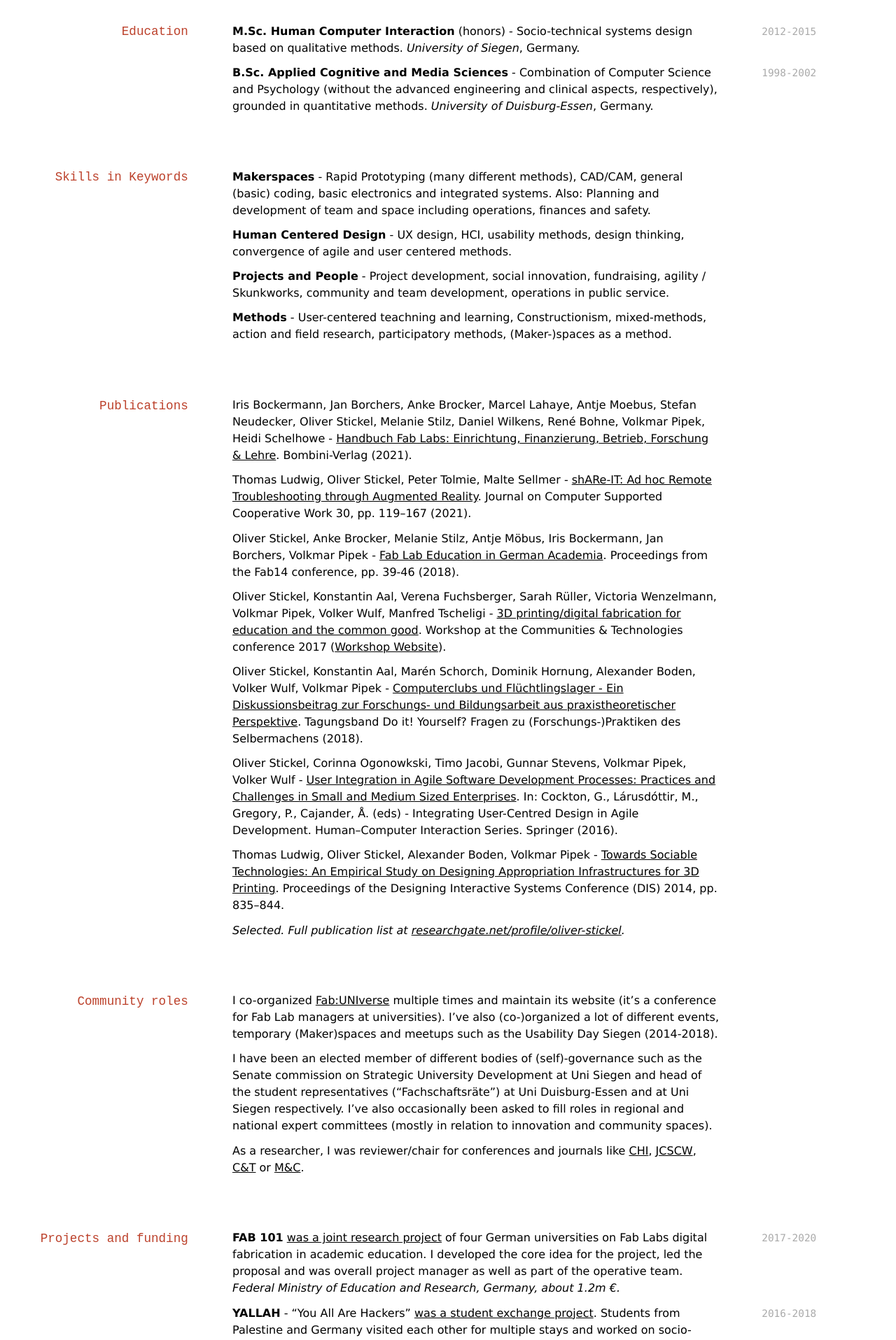
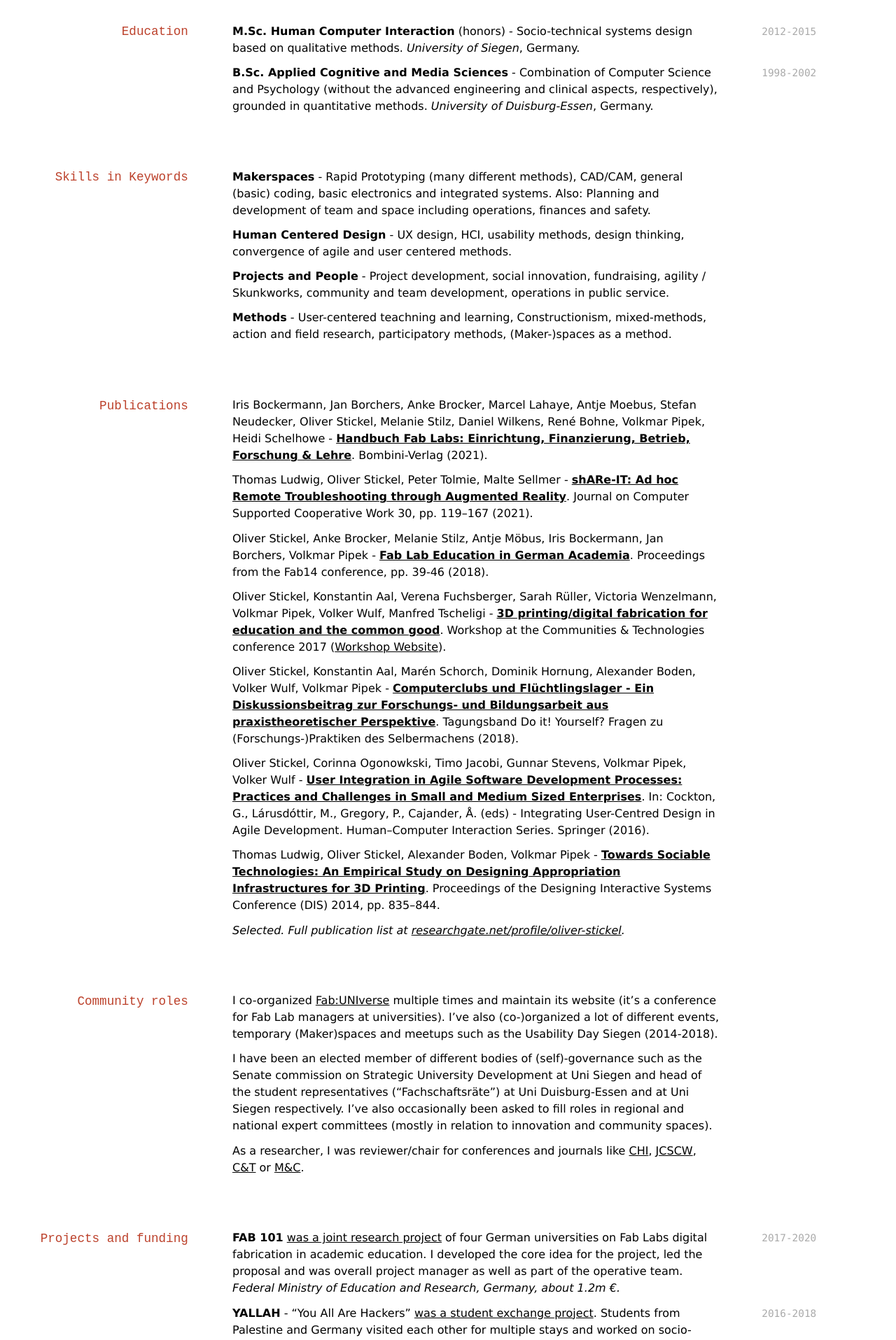
Before and after one commit to oliverstickel/oliverstickel.github.io, a Jekyll site: the page built from index.md, in a window 1280 px wide. Shown: the part 941-2856 px from the top of the page at 70% size. Built offline with Jekyll 4.4.1, drawn with Linux system fonts in a browser that asks for light colours; nearby versions of some CDN libraries; a style sheet for code colours, icons or effects is not loaded.

```diff
--- a/index.md
+++ b/index.md
@@ -54,20 +54,20 @@ Fab Lab Manager & Founder
 
 ## Publications
 
-Iris Bockermann, Jan Borchers, Anke Brocker, Marcel Lahaye, Antje Moebus, Stefan Neudecker, Oliver Stickel, Melanie Stilz, Daniel Wilkens, René Bohne, Volkmar Pipek, Heidi Schelhowe - [Handbuch Fab Labs: Einrichtung, Finanzierung, Betrieb, Forschung & Lehre](https://www.bombini-verlag.de/shop/handbuch-fab-labs/). Bombini-Verlag (2021).
+Iris Bockermann, Jan Borchers, Anke Brocker, Marcel Lahaye, Antje Moebus, Stefan Neudecker, Oliver Stickel, Melanie Stilz, Daniel Wilkens, René Bohne, Volkmar Pipek, Heidi Schelhowe - [**Handbuch Fab Labs: Einrichtung, Finanzierung, Betrieb, Forschung & Lehre**](https://www.bombini-verlag.de/shop/handbuch-fab-labs/). Bombini-Verlag (2021).
 
-Thomas Ludwig, Oliver Stickel, Peter Tolmie, Malte Sellmer - [shARe-IT: Ad hoc Remote Troubleshooting through Augmented Reality](https://link.springer.com/article/10.1007/s10606-021-09393-5). Journal on Computer Supported Cooperative Work 30, pp. 119–167 (2021).
+Thomas Ludwig, Oliver Stickel, Peter Tolmie, Malte Sellmer - [**shARe-IT: Ad hoc Remote Troubleshooting through Augmented Reality**](https://link.springer.com/article/10.1007/s10606-021-09393-5). Journal on Computer Supported Cooperative Work 30, pp. 119–167 (2021).
 
-Oliver Stickel, Anke Brocker, Melanie Stilz, Antje Möbus, Iris Bockermann, Jan Borchers, Volkmar Pipek - [Fab Lab Education in German Academia](https://zenodo.org/record/1344438). Proceedings from the Fab14 conference, pp. 39-46 (2018).
+Oliver Stickel, Anke Brocker, Melanie Stilz, Antje Möbus, Iris Bockermann, Jan Borchers, Volkmar Pipek - [**Fab Lab Education in German Academia**](https://zenodo.org/record/1344438). Proceedings from the Fab14 conference, pp. 39-46 (2018).
 
-Oliver Stickel, Konstantin Aal, Verena Fuchsberger, Sarah Rüller, Victoria Wenzelmann, Volkmar Pipek, Volker Wulf, Manfred Tscheligi - [3D printing/digital fabrication for education and the common good](http://www.digifab-commongood.fab101.de/images/2017_ws3dp_ct_proposal.pdf). Workshop at the Communities & Technologies conference 2017 ([Workshop Website](http://www.digifab-commongood.fab101.de/)).
+Oliver Stickel, Konstantin Aal, Verena Fuchsberger, Sarah Rüller, Victoria Wenzelmann, Volkmar Pipek, Volker Wulf, Manfred Tscheligi - [**3D printing/digital fabrication for education and the common good**](http://www.digifab-commongood.fab101.de/images/2017_ws3dp_ct_proposal.pdf). Workshop at the Communities & Technologies conference 2017 ([Workshop Website](http://www.digifab-commongood.fab101.de/)).
 
-Oliver Stickel, Konstantin Aal, Marén Schorch, Dominik Hornung, Alexander Boden, Volker Wulf, Volkmar Pipek - [Computerclubs und Flüchtlingslager - Ein Diskussionsbeitrag zur Forschungs- und Bildungsarbeit aus praxistheoretischer Perspektive](10.14361-9783839433508-008.pdf). Tagungsband Do it! Yourself? Fragen zu (Forschungs-)Praktiken des Selbermachens (2018).
+Oliver Stickel, Konstantin Aal, Marén Schorch, Dominik Hornung, Alexander Boden, Volker Wulf, Volkmar Pipek - [**Computerclubs und Flüchtlingslager - Ein Diskussionsbeitrag zur Forschungs- und Bildungsarbeit aus praxistheoretischer Perspektive**](10.14361-9783839433508-008.pdf). Tagungsband Do it! Yourself? Fragen zu (Forschungs-)Praktiken des Selbermachens (2018).
 
 
-Oliver Stickel, Corinna Ogonowkski, Timo Jacobi, Gunnar Stevens, Volkmar Pipek, Volker Wulf - [User Integration in Agile Software Development Processes: Practices and Challenges in Small and Medium Sized Enterprises](10.1007-978-3-319-32165-3_2.pdf). In: Cockton, G., Lárusdóttir, M., Gregory, P., Cajander, Å. (eds) - Integrating User-Centred Design in Agile Development. Human–Computer Interaction Series. Springer (2016).
+Oliver Stickel, Corinna Ogonowkski, Timo Jacobi, Gunnar Stevens, Volkmar Pipek, Volker Wulf - [**User Integration in Agile Software Development Processes: Practices and Challenges in Small and Medium Sized Enterprises**](10.1007-978-3-319-32165-3_2.pdf). In: Cockton, G., Lárusdóttir, M., Gregory, P., Cajander, Å. (eds) - Integrating User-Centred Design in Agile Development. Human–Computer Interaction Series. Springer (2016).
 
-Thomas Ludwig, Oliver Stickel, Alexander Boden, Volkmar Pipek - [Towards Sociable Technologies: An Empirical Study on Designing Appropriation Infrastructures for 3D Printing](10.1145-2598510.2598528.pdf). Proceedings of the Designing Interactive Systems Conference (DIS) 2014, pp. 835–844.
+Thomas Ludwig, Oliver Stickel, Alexander Boden, Volkmar Pipek - [**Towards Sociable Technologies: An Empirical Study on Designing Appropriation Infrastructures for 3D Printing**](10.1145-2598510.2598528.pdf). Proceedings of the Designing Interactive Systems Conference (DIS) 2014, pp. 835–844.
 
 *Selected. Full publication list at [researchgate.net/profile/oliver-stickel](https://www.researchgate.net/profile/Oliver-Stickel).*
 
```
